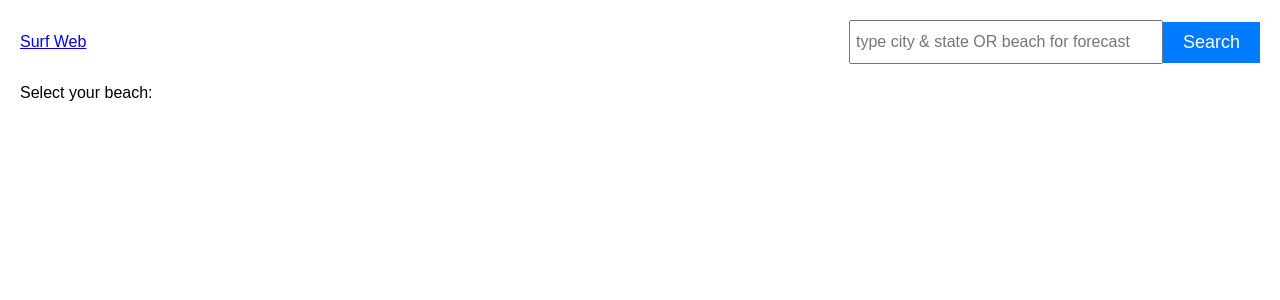
After one commit to n-strong/SurfWeb, a Flask app: template web_micro/templates/search_results.html in a window 1280 px wide. The commit adds this page. Shown: the top 300 px of the page. Run offline with Flask 3, Linux system fonts and the light colour scheme; the template is opened without the code that fills it, so the values that code supplies are empty.

Commit message:
search_beaches.js now works to communicate query string from frontend to backend. working on results page.

```diff
--- a/web_micro/routes.py
+++ b/web_micro/routes.py
@@ -11,6 +11,7 @@ def search_beaches():
     beach = request.json
 
     print('Response received: ', beach)
+    return render_template('search_results.html')
 
 
 if __name__ == '__main__':
--- /dev/null
+++ b/web_micro/templates/search_results.html
@@ -0,0 +1,73 @@
+<!DOCTYPE html>
+<html lang="en">
+<head>
+<meta charset="UTF-8">
+<meta name="viewport" content="width=device-width, initial-scale=1.0">
+<title>Beach Search</title>
+<style>
+    body {
+        font-family: Arial, sans-serif;
+        margin: 0;
+        padding: 0;
+    }
+    .container {
+        padding: 20px;
+    }
+    .header {
+        display: flex;
+        align-items: center;
+        justify-content: space-between;
+        margin-bottom: 20px;
+    }
+    .search-bar {
+        display: flex;
+        align-items: center;
+    }
+    .search-input {
+        width: 300px;
+        height: 30px;
+        padding: 5px;
+        font-size: 16px;
+    }
+    .search-button {
+        padding: 10px 20px;
+        font-size: 18px;
+        background-color: #007bff;
+        color: #fff;
+        border: none;
+        cursor: pointer;
+    }
+    .search-button:hover {
+        background-color: #0056b3;
+    }
+    .beach-list {
+        display: flex;
+        flex-direction: column;
+    }
+    .beach-item {
+        margin-bottom: 10px;
+    }
+</style>
+</head>
+<body>
+<div class="container">
+    <div class="header">
+        <a href="index.html">Surf Web</a>
+        <div class="search-bar">
+            <input type="text" class="search-input" placeholder="type city & state OR beach for forecast">
+            <button class="search-button">Search</button>
+        </div>
+    </div>
+    <div class="body">
+        <div class="left">
+            <p>Select your beach:</p>
+        </div>
+        <div class="right">
+            <ul class="beach-list">
+                <!-- Beaches will be dynamically added here from backend -->
+            </ul>
+        </div>
+    </div>
+</div>
+</body>
+</html>
```
Also changed, not shown: test.html (deleted, +0 -18 lines), web_micro/static/search_beaches.js (+7 -14 lines), web_micro/templates/index.html (+5 -3 lines).
